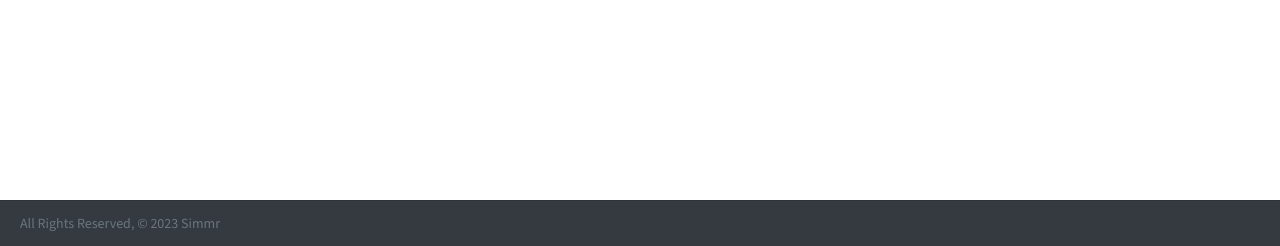
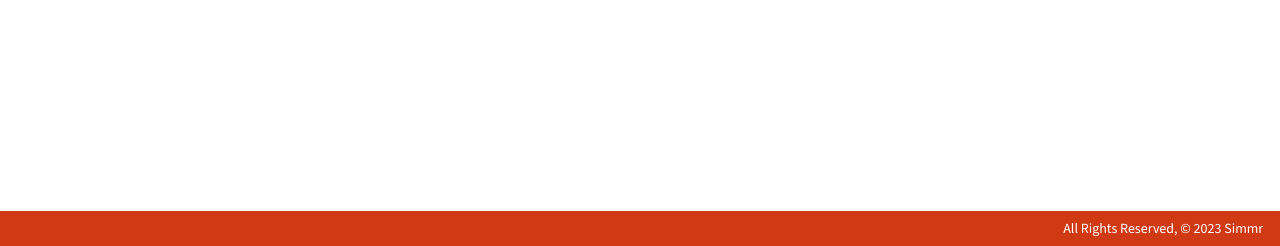
Before and after one commit to MichaelBMoss/simmr, a Django app: template main_app/templates/home.html in a window 1280 px wide. Shown: the part 554-800 px from the top of the page. Run offline with Django 4.2, Linux system fonts and the light colour scheme; the template is opened without the code that fills it, so the values that code supplies are empty.

Commit message:
Add styling to the footer

```diff
--- a/main_app/static/css/style.css
+++ b/main_app/static/css/style.css
@@ -3,7 +3,7 @@
 /* Orange: #FFA629 */
 
 body {
-    font-family: 'Source Sans 3', sans-serif;
+    font-family: 'Source Sans 3','Helvetica', sans-serif;
     box-sizing: border-box;
     font-size: 14px;
 }
@@ -18,4 +18,17 @@ body {
     color: black !important;
     font-weight: 600;
     font-size: 1em;
+    transition: 0.15s;
 }
+
+.nav-link:hover {
+    color: #CF3A15 !important;
+}
+
+.card-footer {
+    border: none !important;
+    background-color: #CF3A15;
+    color: #fff !important;
+    text-align: right;
+    padding: 0.5em .8em;
+}
--- a/main_app/templates/base.html
+++ b/main_app/templates/base.html
@@ -6,12 +6,12 @@
     <meta charset="UTF-8">
     <meta name="viewport" content="width=device-width, initial-scale=1.0">
     <meta http-equiv="X-UA-Compatible" content="ie=edge">
+    <link rel="stylesheet" href="https://cdn.jsdelivr.net/npm/bootstrap@4.3.1/dist/css/bootstrap.min.css"
+        integrity="sha384-ggOyR0iXCbMQv3Xipma34MD+dH/1fQ784/j6cY/iJTQUOhcWr7x9JvoRxT2MZw1T" crossorigin="anonymous">
     <title>Simmr</title>
     <link rel="preconnect" href="https://fonts.googleapis.com">
     <link rel="preconnect" href="https://fonts.gstatic.com" crossorigin>
     <link href="https://fonts.googleapis.com/css2?family=Source+Sans+3:ital,wght@0,200;0,300;0,400;0,500;0,600;0,700;0,800;0,900;1,200;1,300;1,400;1,500;1,600;1,700;1,800;1,900&display=swap" rel="stylesheet">
-    <link rel="stylesheet" href="https://cdn.jsdelivr.net/npm/bootstrap@4.3.1/dist/css/bootstrap.min.css"
-        integrity="sha384-ggOyR0iXCbMQv3Xipma34MD+dH/1fQ784/j6cY/iJTQUOhcWr7x9JvoRxT2MZw1T" crossorigin="anonymous">
 
     <link rel="stylesheet" type="text/css" href="{% static 'css/style.css' %}">
 </head>
@@ -46,7 +46,7 @@
         {% block content %}
         {% endblock %}
     </main>
-    <footer class="card-footer fixed-bottom text-muted bg-dark" id="footer">
+    <footer class="card-footer fixed-bottom text-muted">
         <div>All Rights Reserved, &copy; 2023 Simmr &nbsp;</div>
     </footer>
     <script src="https://code.jquery.com/jquery-3.3.1.slim.min.js"
```
